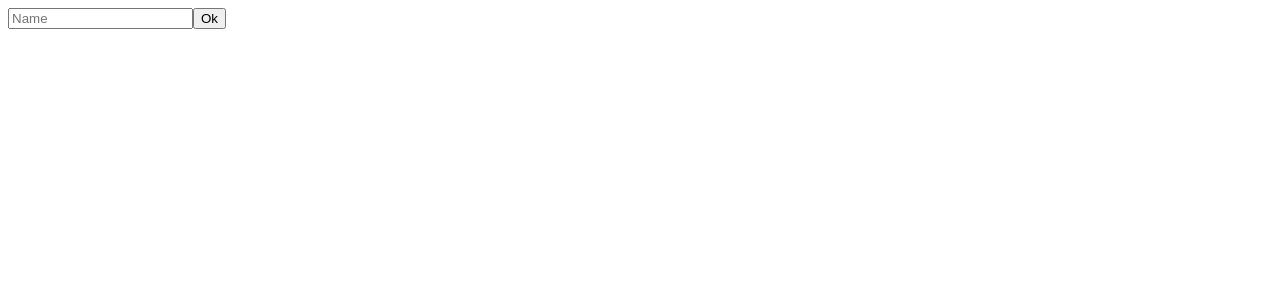
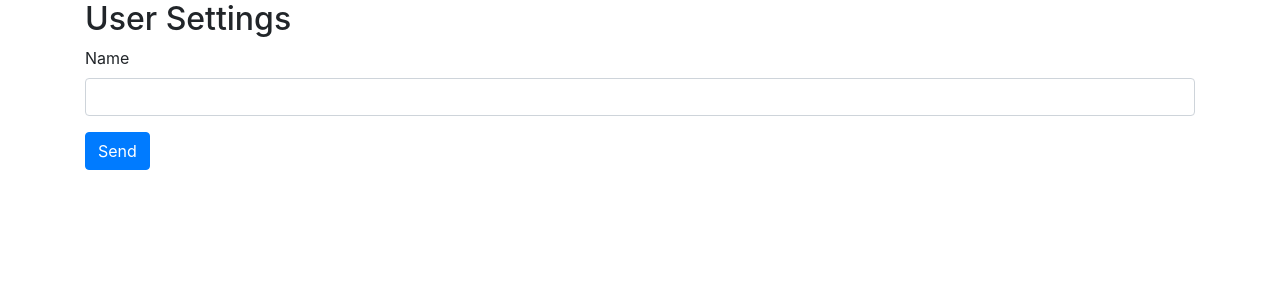
Before and after one commit to patriciarrsilva/Angular-Forms, an Angular app: page / in a window 1280 px wide. Shown: the top 300 px of the page. Built offline with nearby package versions, Linux system fonts and the light colour scheme.

Commit message:
Using Bootstrap for Styling

```diff
--- a/angular.json
+++ b/angular.json
@@ -24,6 +24,7 @@
               "src/assets"
             ],
             "styles": [
+              "node_modules/bootstrap/dist/css/bootstrap.min.css",
               "src/styles.css"
             ],
             "scripts": []
@@ -120,6 +121,7 @@
           }
         }
       }
-    }},
+    }
+  },
   "defaultProject": "ps-demo"
 }
--- a/package.json
+++ b/package.json
@@ -19,6 +19,7 @@
     "@angular/platform-browser": "~8.2.14",
     "@angular/platform-browser-dynamic": "~8.2.14",
     "@angular/router": "~8.2.14",
+    "bootstrap": "^4.4.1",
     "rxjs": "~6.4.0",
     "tslib": "^1.10.0",
     "zone.js": "~0.9.1"
--- a/src/app/user-setting-form/user-setting-form.component.html
+++ b/src/app/user-setting-form/user-setting-form.component.html
@@ -1,4 +1,12 @@
-<form>
-    <input placeholder="Name" />
-    <button>Ok</button>
-</form>
+<div class="container">
+    <h2>User Settings</h2>
+    <form>
+        <div class="form-group">
+            <label for="name">Name</label>
+            <input id="name"
+                   name="name"
+                   class="form-control" />
+        </div>
+        <button class="btn btn-primary">Send</button>
+    </form>
+</div>
```
Also changed, not shown: 1 other file (tests, documents, lock files or other folders).
